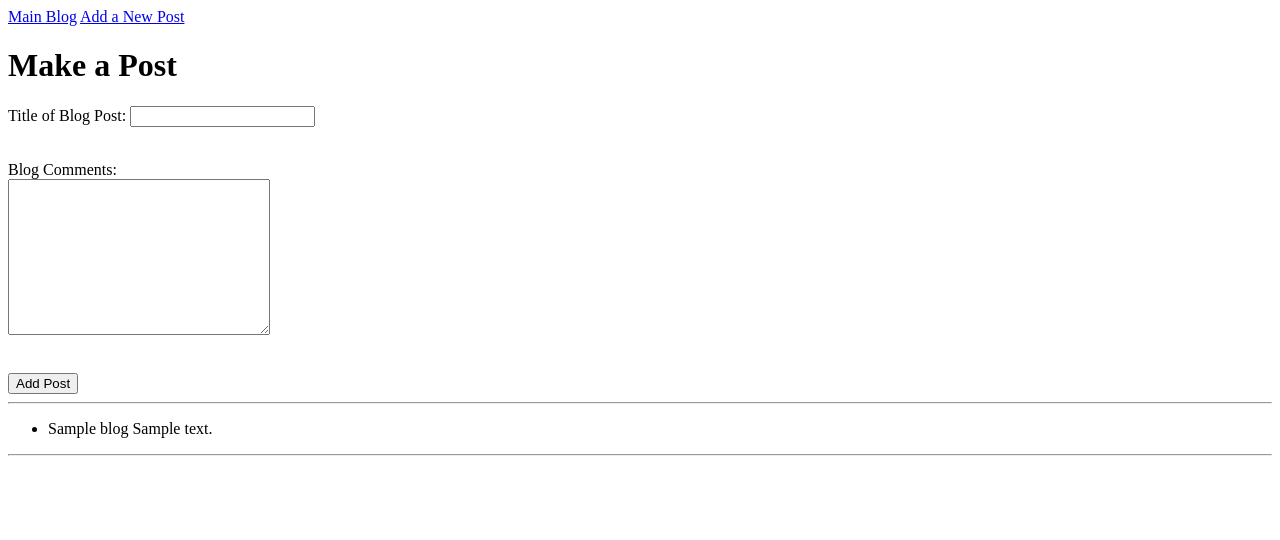
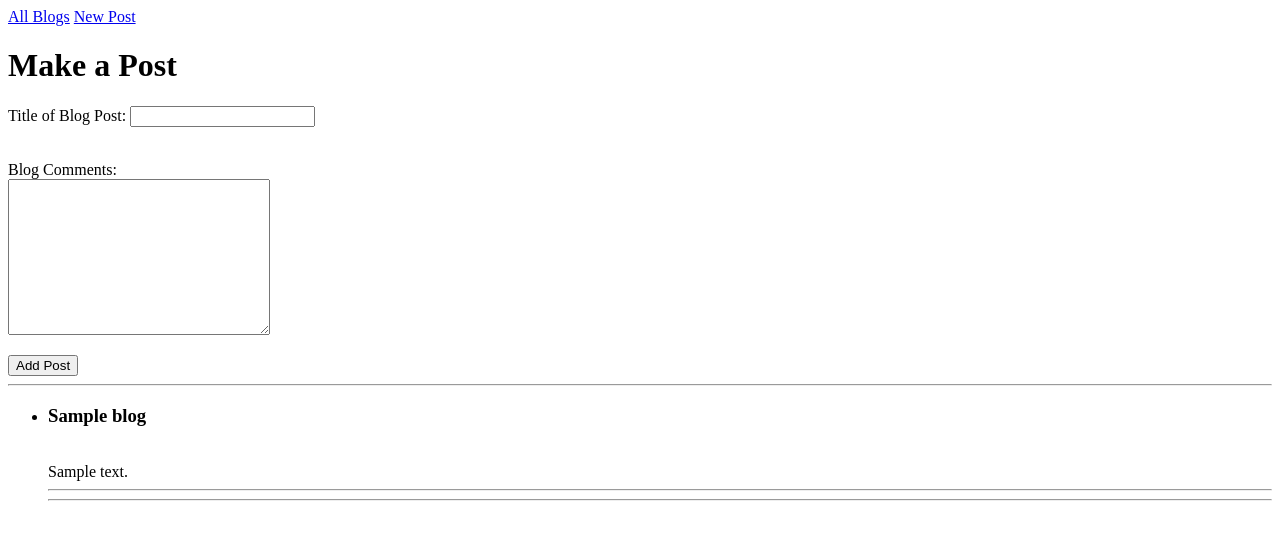
Before and after one commit to lilsan23/Blogz, a Flask app: template templates/newpost.html in a window 1280 px wide. Shown: the top 540 px of the page. Run offline with Flask 2, Linux system fonts and the light colour scheme; the template is opened without the code that fills it: most values are stand-ins (such as "Sample title", 1, 10 or a date in 2020); data that the repository does not hold is empty.

Commit message:
working code

```diff
--- a/main.py
+++ b/main.py
@@ -18,8 +18,6 @@ class Blog(db.Model):
     def __init__(self, title, body):
         self.title = title
         self.body = body
-
-new_entry =[]
 
 @app.route('/')
 def index():
@@ -43,27 +41,26 @@ def new_post():
         if body == "":
             post_error = "Enter data"
 
-        if not title_error or not post_error:
+        if not title_error and not post_error:
             new_post_name = Blog(name, body)
             db.session.add(new_post_name)
             db.session.commit()
-            blogs = Blog.query.all()
-            return render_template('main.html', title="Blog Posts", blogs=blogs)
+            return redirect("/blog?id=" +str(new_post_name.id))
         else:
             return render_template('newpost.html',title="Add a Post", title_error=title_error,
                 post_error=post_error,
                 name=name,
                 body=body)
 
-   return render_template('newpost.html',title="Add a Post")
+        return render_template('newpost.html',title="Add a Post")
+   return render_template('newpost.html')
 
-#     return redirect('/')
 @app.route('/blog')
 def blog():
+    blog_id = request.args.get('id')
+    blog = Blog.query.filter_by(id=blog_id).first()
+    return render_template('blog.html', blog=blog)
 
-        blog_id = int(request.form['blog-id'])
-        new_entry = Blog.query.get(blog_id)
-        return render_template('blog.html', title="Blog Post", new_entry=new_entry)
 
 if __name__ == '__main__':
     app.run()
--- a/templates/base.html
+++ b/templates/base.html
@@ -8,8 +8,8 @@
     </head>
 <body>
     <nav>
-        <a href="/">Main Blog</a>
-        <a href="/newpost">Add a New Post</a>
+        <a href="/">All Blogs</a>
+        <a href="/newpost">New Post</a>
     </nav>
     {% block content %}
     {% endblock %}
--- a/templates/blog.html
+++ b/templates/blog.html
@@ -2,7 +2,7 @@
 
 {% block content %}
 
-<h1>{{blog.title}}</h1>
+<h3>{{blog.title}}</h3>
 <br>
 <p>{{blog.body}}</p>
 
--- a/templates/main.html
+++ b/templates/main.html
@@ -9,9 +9,10 @@
 
         <ul>
             {% for blog in blogs %}
-            <li><h3>{{blog.title}}</h3>
+            <li><a href = "./blog?id={{blog.id}}">{{blog.title}}</h3></a>
                 <br>
                 {{blog.body}}
+                <hr>
             </li>
             {% endfor %}
             <hr>
--- a/templates/newpost.html
+++ b/templates/newpost.html
@@ -14,11 +14,12 @@
         <br>
             <textarea name='body' rows="10" cols="30">
             </textarea>
-            <p class="error">{{ post_error }}</p><br>
-        <input type="submit" value='Add Post' />
+            <p class="error">{{ post_error }}</p>
+            <input="hidden" name="blogid" valu="{{id}}" />
+            <input type="submit" value='Add Post' />
     </form>
 
-    <hr />
+    <hr>
 
     {% if blogs|length == 0 %}
     <p>No posts yet</p>
@@ -26,22 +27,15 @@
 
         <ul>
             {% for blog in blogs %}
-            <li>{{blog.title}}
+            <li>
+                <h3>{{blog.title}}</h3>
+                <br>
                 {{blog.body}}
+                <hr>
             </li>
             {% endfor %}
+            <hr>
         </ul>
-        <hr>
-    {% endif %}
-
-    <!-- <hr />
-
-    <h2>Completed</h2>
-
-    <ul>
-        {% for task in completed_tasks %}
-        <li>{{task.name}}</li>
-        {% endfor %}
-    </ul> -->
+  {% endif %}
 
 {% endblock %}
```
